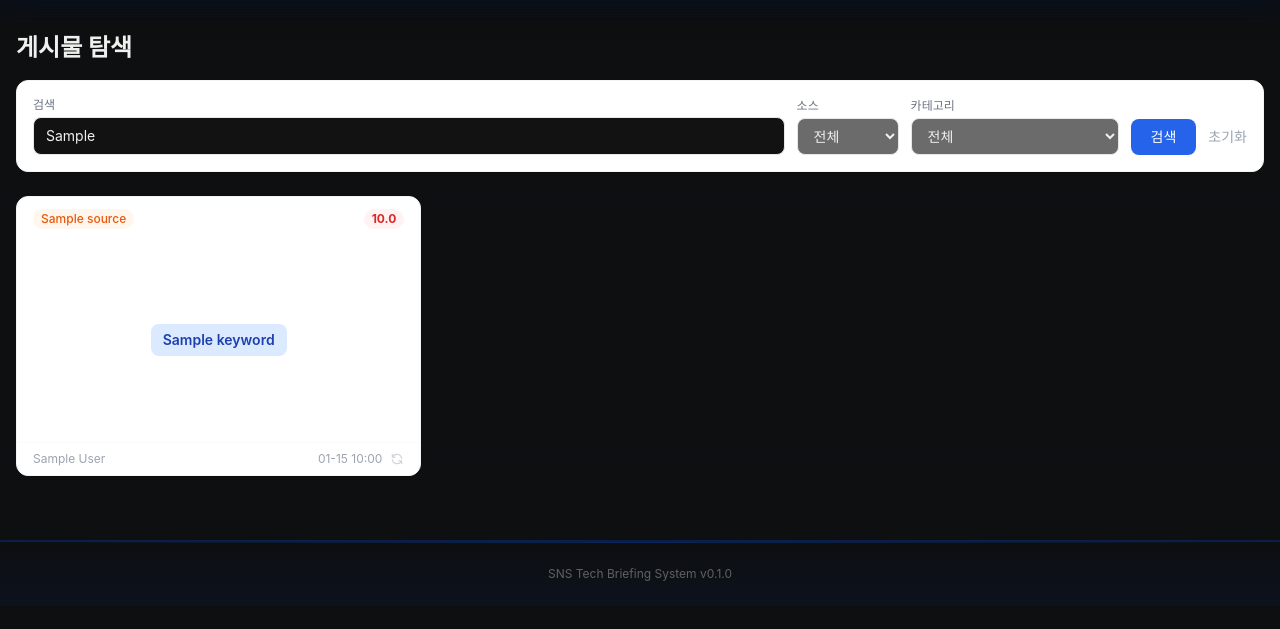
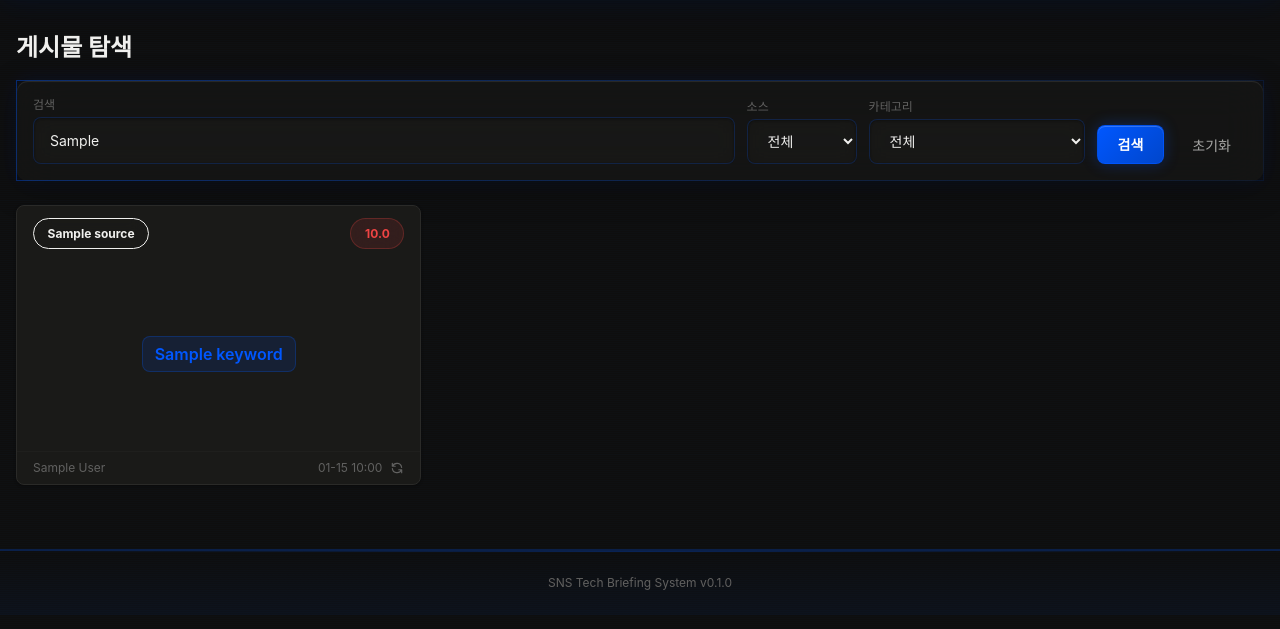
Before and after one commit to rapidmon/Information-collection-based-on-sns-algorithm, a FastAPI app: template src/presentation/web/templates/posts.html in a window 1280 px wide. Shown: the part 63-692 px from the top of the page. Run offline with FastAPI, Linux system fonts and the light colour scheme; the template is opened without the code that fills it: most values are stand-ins (such as "Sample title", 1, 10 or a date in 2020); parts of the project's set-up code (start-up, migrations or seed data) failed here and were passed over; some libraries are stand-ins or nearby versions; some web fonts are replaced.

Commit message:
🃏 게시물 탐색: 플립 카드, 키워드 랭킹, 필터 바 스타일
posts.html:
- CSS: 글래스모피즘 카드, 키워드 랭킹 (5단계 색상)
- 필터 바: .card + .input-dark (focus 시 glow)
- 플립 카드 앞면:
  * 소스/중요도 배지
  * 키워드 5개: .kw-pill .kw-rank-1..5 (gradient)
  * 하단: 작성자 + 시간
- 플립 카드 뒷면:
  * 카테고리 배지 (색상 맵)
  * 요약 텍스트
  * "원문 보기" btn-primary
- 페이지네이션: btn-secondary

Co-Authored-By: Claude Haiku 4.5 <noreply@anthropic.com>

```diff
--- a/src/presentation/web/templates/posts.html
+++ b/src/presentation/web/templates/posts.html
@@ -17,10 +17,51 @@
         inset: 0;
         backface-visibility: hidden;
         -webkit-backface-visibility: hidden;
-        border-radius: 0.75rem;
+        border-radius: 0.5rem;
         overflow: hidden;
+        background: var(--surface);
+        border: 1px solid var(--border);
+        box-shadow: 0 1px 3px rgba(0, 0, 0, 0.3);
     }
     .card-back { transform: rotateY(180deg); }
+    .card-foot-divider { border-top: 1px solid var(--border-subtle); }
+    .kw-pill {
+        font-weight: 600;
+        padding: 0.3125rem 0.75rem;
+        border-radius: 0.5rem;
+        border: 1px solid;
+        display: inline-block;
+    }
+    .kw-rank-1 {
+        font-size: 1rem;
+        color: var(--accent);
+        background: var(--accent-dim);
+        border-color: rgba(0, 87, 255, 0.25);
+    }
+    .kw-rank-2 {
+        font-size: 0.875rem;
+        color: #A78BFA;
+        background: rgba(167, 139, 250, 0.10);
+        border-color: rgba(167, 139, 250, 0.20);
+    }
+    .kw-rank-3 {
+        font-size: 0.875rem;
+        color: #818CF8;
+        background: rgba(129, 140, 248, 0.10);
+        border-color: rgba(129, 140, 248, 0.20);
+    }
+    .kw-rank-4 {
+        font-size: 0.75rem;
+        color: var(--text-secondary);
+        background: rgba(255, 255, 255, 0.05);
+        border-color: var(--border);
+    }
+    .kw-rank-5 {
+        font-size: 0.75rem;
+        color: var(--text-muted);
+        background: rgba(255, 255, 255, 0.03);
+        border-color: var(--border-subtle);
+    }
     @media (max-width: 640px) {
         .card-inner { height: 240px; }
     }
@@ -29,17 +70,17 @@
 <h1 class="text-2xl font-bold mb-4">게시물 탐색</h1>
 
 <!-- 필터 바 -->
-<div class="bg-white rounded-xl shadow-sm border border-gray-100 p-4 mb-6">
+<div class="card p-4 mb-6">
     <form method="get" action="/posts" class="flex flex-wrap gap-3 items-end">
         <div class="flex-1 min-w-[200px]">
-            <label class="text-xs text-gray-500 block mb-1">검색</label>
+            <label class="text-xs block mb-1" style="color: var(--text-muted);">검색</label>
             <input type="text" name="q" value="{{ current_query or '' }}"
                    placeholder="키워드 검색..."
-                   class="w-full border border-gray-200 rounded-lg px-3 py-2 text-sm focus:outline-none focus:ring-2 focus:ring-blue-500 focus:border-transparent">
+                   class="input-dark w-full">
         </div>
         <div>
-            <label class="text-xs text-gray-500 block mb-1">소스</label>
-            <select name="source" class="border border-gray-200 rounded-lg px-3 py-2 text-sm">
+            <label class="text-xs block mb-1" style="color: var(--text-muted);">소스</label>
+            <select name="source" class="input-dark">
                 <option value="">전체</option>
                 {% for s in ['twitter', 'threads', 'linkedin', 'dcinside'] %}
                 <option value="{{ s }}" {% if current_source == s %}selected{% endif %}>{{ s }}</option>
@@ -47,8 +88,8 @@
             </select>
         </div>
         <div>
-            <label class="text-xs text-gray-500 block mb-1">카테고리</label>
-            <select name="category" class="border border-gray-200 rounded-lg px-3 py-2 text-sm">
+            <label class="text-xs block mb-1" style="color: var(--text-muted);">카테고리</label>
+            <select name="category" class="input-dark">
                 <option value="">전체</option>
                 {% for cat in categories %}
                 <option value="{{ cat.name }}" {% if current_category == cat.name %}selected{% endif %}>
@@ -57,10 +98,10 @@
                 {% endfor %}
             </select>
         </div>
-        <button type="submit" class="bg-blue-600 text-white px-5 py-2 rounded-lg text-sm font-medium hover:bg-blue-700 transition-colors">
+        <button type="submit" class="btn-primary px-5 py-2">
             검색
         </button>
-        <a href="/posts" class="text-gray-400 text-sm hover:text-gray-600 py-2">초기화</a>
+        <a href="/posts" class="btn-ghost py-2" style="color: var(--text-secondary);">초기화</a>
     </form>
 </div>
 
@@ -70,22 +111,19 @@
     <div class="card-container cursor-pointer" onclick="this.querySelector('.card-inner').classList.toggle('flipped')">
         <div class="card-inner">
             {# === 앞면: 키워드 + 소스 + 중요도 === #}
-            <div class="card-front bg-white shadow-sm border border-gray-100 flex flex-col">
+            <div class="card-front flex flex-col">
                 {# 상단 바: 소스 + 중요도 #}
                 <div class="px-4 pt-3 pb-2 flex items-center justify-between">
-                    <span class="text-xs font-medium px-2 py-0.5 rounded-full
-                        {% if post.source == 'twitter' %}bg-blue-50 text-blue-600
-                        {% elif post.source == 'threads' %}bg-purple-50 text-purple-600
-                        {% elif post.source == 'linkedin' %}bg-sky-50 text-sky-600
-                        {% else %}bg-orange-50 text-orange-600{% endif %}
-                    ">{{ post.source }}</span>
+                    <span class="badge badge-{{ post.source }}">{{ post.source }}</span>
 
                     {% if post.importance_score %}
-                    <span class="text-xs font-bold px-2 py-0.5 rounded-full
-                        {% if post.importance_score >= 0.8 %}bg-red-50 text-red-600
-                        {% elif post.importance_score >= 0.6 %}bg-amber-50 text-amber-600
-                        {% else %}bg-gray-50 text-gray-500{% endif %}
-                    ">{{ "%.1f"|format(post.importance_score) }}</span>
+                    {% if post.importance_score >= 0.8 %}
+                    <span class="badge badge-importance-high">{{ "%.1f"|format(post.importance_score) }}</span>
+                    {% elif post.importance_score >= 0.6 %}
+                    <span class="badge badge-importance-mid">{{ "%.1f"|format(post.importance_score) }}</span>
+                    {% else %}
+                    <span class="badge badge-importance-low">{{ "%.1f"|format(post.importance_score) }}</span>
+                    {% endif %}
                     {% endif %}
                 </div>
 
@@ -93,25 +131,19 @@
                 <div class="flex-1 px-4 py-3 flex flex-wrap content-center gap-2 justify-center">
                     {% if post.keywords %}
                         {% for kw in post.keywords[:5] %}
-                        <span class="text-sm font-semibold px-3 py-1.5 rounded-lg
-                            {% if loop.index == 1 %}bg-blue-100 text-blue-800 text-base
-                            {% elif loop.index == 2 %}bg-indigo-100 text-indigo-700
-                            {% elif loop.index == 3 %}bg-violet-100 text-violet-700
-                            {% elif loop.index == 4 %}bg-slate-100 text-slate-600 text-xs
-                            {% else %}bg-gray-100 text-gray-600 text-xs{% endif %}
-                        ">{{ kw }}</span>
+                        <span class="kw-pill kw-rank-{{ loop.index }}">{{ kw }}</span>
                         {% endfor %}
                     {% else %}
-                        <p class="text-sm text-gray-400 italic">키워드 없음</p>
+                        <p class="text-sm italic" style="color: var(--text-muted);">키워드 없음</p>
                     {% endif %}
                 </div>
 
                 {# 하단: 작성자 + 시간 + 뒤집기 힌트 #}
-                <div class="px-4 py-2 border-t border-gray-50 flex items-center justify-between text-xs text-gray-400">
+                <div class="px-4 py-2 card-foot-divider flex items-center justify-between text-xs" style="color: var(--text-muted);">
                     <span class="truncate max-w-[120px]">{{ post.author[:20] }}</span>
                     <span class="flex items-center gap-1">
                         {% if post.collected_at %}{{ post.collected_at.strftime('%m-%d %H:%M') }}{% endif %}
-                        <svg class="w-3.5 h-3.5 ml-1 text-gray-300" fill="none" stroke="currentColor" viewBox="0 0 24 24">
+                        <svg class="w-3.5 h-3.5 ml-1" fill="none" stroke="currentColor" viewBox="0 0 24 24">
                             <path stroke-linecap="round" stroke-linejoin="round" stroke-width="2" d="M4 4v5h.582m15.356 2A8.001 8.001 0 004.582 9m0 0H9m11 11v-5h-.581m0 0a8.003 8.003 0 01-15.357-2m15.357 2H15"/>
                         </svg>
                     </span>
@@ -119,21 +151,14 @@
             </div>
 
             {# === 뒷면: 요약 + 카테고리 + 링크 === #}
-            <div class="card-back bg-white shadow-sm border border-gray-100 flex flex-col">
+            <div class="card-back flex flex-col">
                 {# 카테고리 태그 #}
                 {% if post.category_names %}
+                {% set cat_map = {'AI':'badge-ai','Semiconductor':'badge-semiconductor','Cloud':'badge-cloud',
+                  'BigTech':'badge-bigtech','Startup':'badge-startup','Regulation':'badge-regulation','Coding':'badge-coding'} %}
                 <div class="px-4 pt-3 pb-1 flex gap-1.5 flex-wrap">
                     {% for cat in post.category_names %}
-                    <span class="text-[11px] px-2 py-0.5 rounded-full
-                        {% if cat == 'AI' %}bg-violet-100 text-violet-700
-                        {% elif cat == 'Semiconductor' %}bg-emerald-100 text-emerald-700
-                        {% elif cat == 'Cloud' %}bg-cyan-100 text-cyan-700
-                        {% elif cat == 'BigTech' %}bg-blue-100 text-blue-700
-                        {% elif cat == 'Startup' %}bg-pink-100 text-pink-700
-                        {% elif cat == 'Regulation' %}bg-red-100 text-red-700
-                        {% elif cat == 'Coding' %}bg-amber-100 text-amber-700
-                        {% else %}bg-gray-100 text-gray-600{% endif %}
-                    ">{{ cat }}</span>
+                    <span class="badge {{ cat_map.get(cat, 'badge-default') }}">{{ cat }}</span>
                     {% endfor %}
                 </div>
                 {% endif %}
@@ -141,19 +166,19 @@
                 {# 본문 요약 #}
                 <div class="flex-1 px-4 py-2 overflow-y-auto">
                     {% if post.summary %}
-                    <p class="text-sm text-gray-800 leading-relaxed">{{ post.summary }}</p>
+                    <p class="text-sm leading-relaxed" style="color: var(--text-secondary);">{{ post.summary }}</p>
                     {% else %}
-                    <p class="text-sm text-gray-600 leading-relaxed">{{ post.content_text[:300] }}</p>
+                    <p class="text-sm leading-relaxed" style="color: var(--text-secondary);">{{ post.content_text[:300] }}</p>
                     {% endif %}
                 </div>
 
                 {# 하단: 원문 링크 버튼 #}
-                <div class="px-4 py-2.5 border-t border-gray-50 flex items-center justify-between">
-                    <span class="text-xs text-gray-400 truncate max-w-[120px]">{{ post.author[:20] }}</span>
+                <div class="px-4 py-2.5 card-foot-divider flex items-center justify-between">
+                    <span class="text-xs truncate max-w-[120px]" style="color: var(--text-muted);">{{ post.author[:20] }}</span>
                     {% if post.url %}
                     <a href="{{ post.url }}" target="_blank" rel="noopener"
                        onclick="event.stopPropagation()"
-                       class="inline-flex items-center gap-1 text-xs font-medium text-blue-600 bg-blue-50 hover:bg-blue-100 px-3 py-1.5 rounded-lg transition-colors">
+                       class="btn-primary text-xs py-1 inline-flex items-center gap-1">
                         원문 보기
                         <svg class="w-3.5 h-3.5" fill="none" stroke="currentColor" viewBox="0 0 24 24">
                             <path stroke-linecap="round" stroke-linejoin="round" stroke-width="2" d="M10 6H6a2 2 0 00-2 2v10a2 2 0 002 2h10a2 2 0 002-2v-4M14 4h6m0 0v6m0-6L10 14"/>
@@ -167,7 +192,7 @@
     {% endfor %}
 
     {% if not posts %}
-    <div class="lg:col-span-3 sm:col-span-2 bg-white rounded-xl shadow-sm border border-gray-100 p-12 text-center text-gray-400">
+    <div class="lg:col-span-3 sm:col-span-2 card p-12 text-center" style="color: var(--text-muted);">
         조건에 맞는 게시물이 없습니다.
     </div>
     {% endif %}
@@ -177,11 +202,11 @@
 <div class="flex justify-center gap-4 mt-8">
     {% if page > 1 %}
     <a href="/posts?page={{ page - 1 }}&q={{ current_query or '' }}&source={{ current_source or '' }}&category={{ current_category or '' }}"
-       class="px-5 py-2 bg-white rounded-lg shadow-sm border border-gray-100 hover:bg-gray-50 text-sm transition-colors">&larr; 이전</a>
+       class="btn-secondary px-5 py-2">&larr; 이전</a>
     {% endif %}
     {% if posts|length >= 50 %}
     <a href="/posts?page={{ page + 1 }}&q={{ current_query or '' }}&source={{ current_source or '' }}&category={{ current_category or '' }}"
-       class="px-5 py-2 bg-white rounded-lg shadow-sm border border-gray-100 hover:bg-gray-50 text-sm transition-colors">다음 &rarr;</a>
+       class="btn-secondary px-5 py-2">다음 &rarr;</a>
     {% endif %}
 </div>
 {% endblock %}
```
